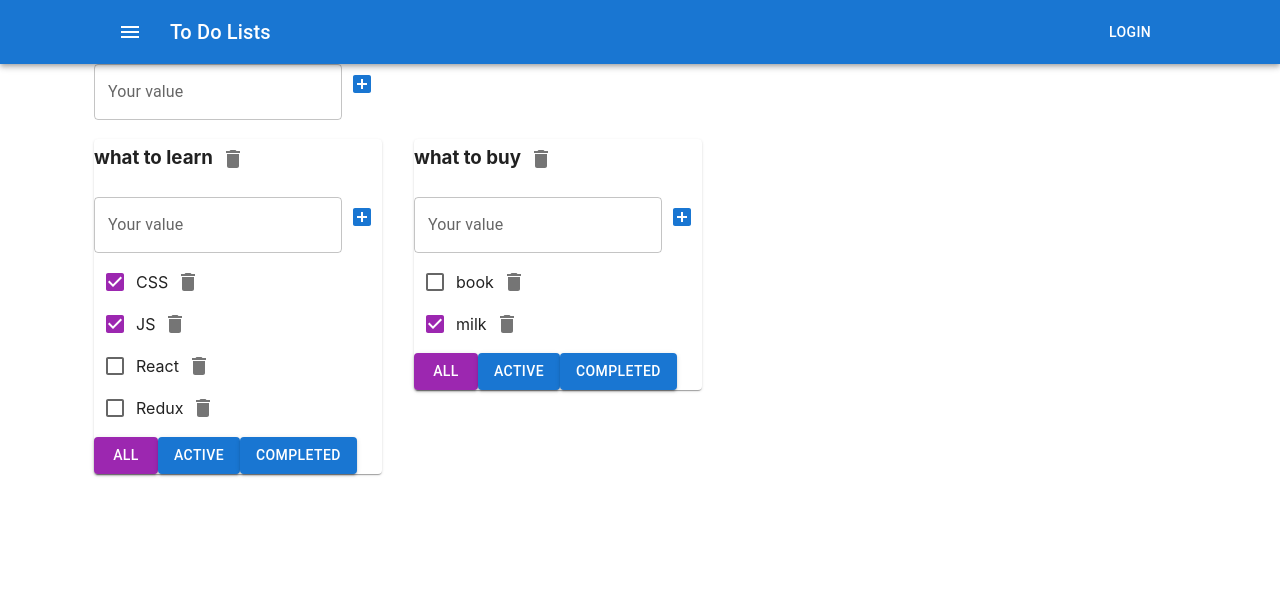
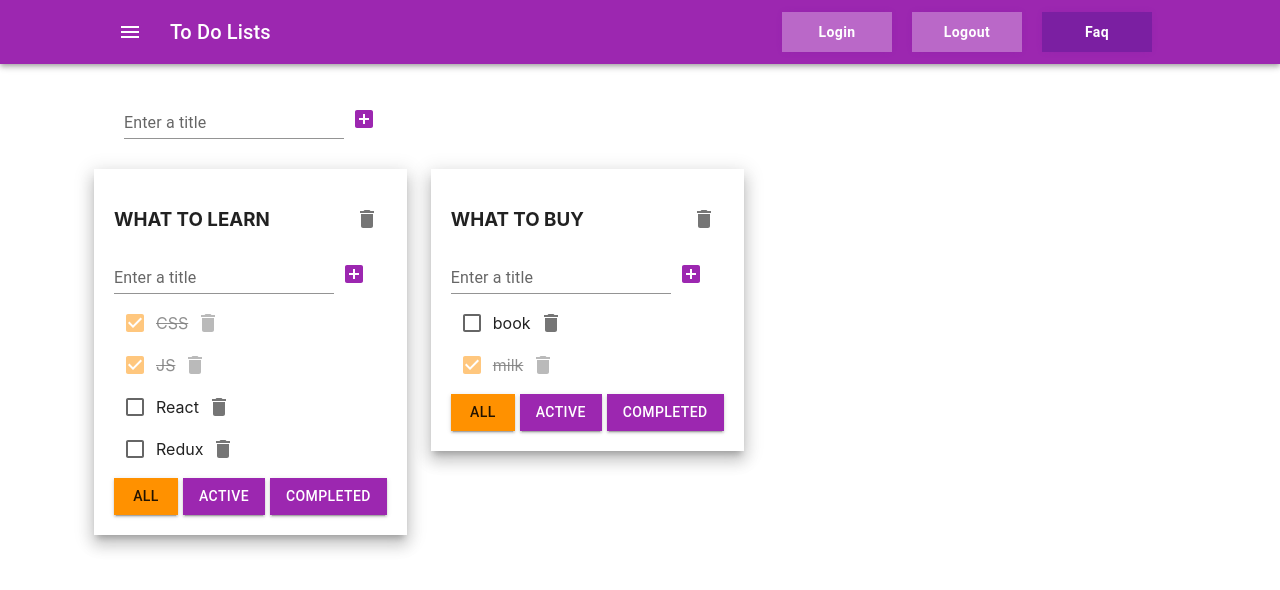
Before and after one commit to Kat10-4/my-todolist, a React (Create React App) app: page / in a window 1280 px wide. Shown: the top 590 px of the page. Built offline with nearby package versions, Linux system fonts and the light colour scheme.

Commit message:
styling MUI elements

```diff
--- a/src/App.tsx
+++ b/src/App.tsx
@@ -3,8 +3,21 @@ import './App.css';
 import {ToDoList} from './components/ToDoList/ToDoList';
 import {v1} from 'uuid';
 import {AddItemForm} from './components/AddItemForm/AddItemForm';
-import {AppBar, Button, Container, Grid2, IconButton, Paper, Toolbar, Typography} from '@mui/material';
+import {
+    AppBar,
+    Button,
+    Container,
+    createTheme,
+    Grid2,
+    IconButton,
+    Paper,
+    ThemeProvider,
+    Toolbar,
+    Typography
+} from '@mui/material';
 import MenuIcon from '@mui/icons-material/Menu';
+import {MenuButton} from './components/Button/MenuButton';
+import {orange, purple} from '@mui/material/colors';
 
 type ToDoListsType = {
     id: string,
@@ -24,6 +37,12 @@ export type TaskType = {
 
 export type FilterValuesType = 'all' | 'active' | 'completed'
 
+export const theme = createTheme({
+    palette: {
+        primary: purple,
+        secondary: orange,
+    },
+})
 
 function App() {
     const toDoListId1 = v1()
@@ -68,7 +87,7 @@ function App() {
 
     const addToDoList = (title: string) => {
         const id = v1()
-        setToDoLists([...toDoLists, {id, title, filter: 'all'}])
+        setToDoLists([{id, title, filter: 'all'}, ...toDoLists])
         setTasks({...tasksObj, [id]: []})
     }
 
@@ -76,7 +95,7 @@ function App() {
     const addTask = (newTaskTitle: string, toDolistId: string) => {
         let newTask: TaskType = {id: v1(), title: newTaskTitle, isDone: false}
         setTasks({
-            ...tasksObj, [toDolistId]: [...tasksObj[toDolistId], newTask]
+            ...tasksObj, [toDolistId]: [newTask, ...tasksObj[toDolistId]]
         })
     }
 
@@ -97,10 +116,10 @@ function App() {
     }
 
 
-    return <div className="App">
+    return <ThemeProvider theme={theme}>
         <AppBar position="static">
             <Container sx={{maxWidth: '1140px'}} maxWidth={false}>
-                <Toolbar>
+                <Toolbar sx={{ display: 'flex', justifyContent: 'space-between' }}>
                     <IconButton
                         size="large"
                         edge="start"
@@ -113,18 +132,20 @@ function App() {
                     <Typography variant="h6" component="div" sx={{flexGrow: 1}}>
                         To Do Lists
                     </Typography>
-                    <Button color="inherit">Login</Button>
+                    <MenuButton>Login</MenuButton>
+                    <MenuButton>Logout</MenuButton>
+                    <MenuButton background={theme.palette.primary.dark}>Faq</MenuButton>
                 </Toolbar>
             </Container>
         </AppBar>
         <Container sx={{maxWidth: '1140px'}} maxWidth={false}>
-            <Grid2 container>
+            <Grid2 container sx={{padding: '30px'}}>
                 <AddItemForm addItem={addToDoList}/>
             </Grid2>
-            <Grid2 container spacing={4}>
+            <Grid2 container spacing={3}>
                 {toDoLists.map((tl) => {
                     return <Grid2 key={tl.id}>
-                        <Paper>
+                        <Paper sx={{padding: '20px'}} elevation={10} square>
                             <ToDoList
                                 toDoListId={tl.id}
                                 toDoListTitle={tl.title}
@@ -139,12 +160,11 @@ function App() {
                                 updateToDoListTitle={updateToDoListTitle}
                             />
                         </Paper>
-
                     </Grid2>
                 })}
             </Grid2>
         </Container>
-    </div>
+    </ThemeProvider>
 }
 
 export default App;
--- a/src/components/AddItemForm/AddItemForm.tsx
+++ b/src/components/AddItemForm/AddItemForm.tsx
@@ -1,7 +1,6 @@
 import * as React from 'react';
-import {Input} from '../Input/Input';
 import {ChangeEvent, KeyboardEvent, useState} from 'react';
-import {IconButton} from '@mui/material';
+import {Grid2, IconButton, TextField} from '@mui/material';
 import AddBoxIcon from '@mui/icons-material/AddBox';
 
 type Props = {
@@ -38,15 +37,27 @@ export const AddItemForm = ({addItem}: Props) => {
     }
 
     return (
-        <div>
-            <Input value={newItemTitle}
-                   onChange={onChangeHandler}
-                   onKeyUp={onKeyUpHandler}
-                   className={error ? 'error' : ''}
-                   error={error}/>
-            <IconButton onClick={addItemHandler}
-                color={'primary'}
-            ><AddBoxIcon/></IconButton>
-        </div>
+        <Grid2 container sx={{alignItems: 'flex-end'}}>
+            <Grid2>
+                <TextField
+                    variant="standard"
+                    color={'primary'}
+                    size="small"
+                    className={error ? 'error' : ''}
+                    value={newItemTitle}
+                    onChange={onChangeHandler}
+                    onKeyUp={onKeyUpHandler}
+                    error={!!error}
+                    helperText={error}
+                    label="Enter a title"/>
+            </Grid2>
+            <Grid2>
+                <IconButton
+                    onClick={addItemHandler}
+                    color={'primary'}>
+                    <AddBoxIcon/>
+                </IconButton>
+            </Grid2>
+        </Grid2>
     );
 };
--- /dev/null
+++ b/src/components/Button/MenuButton.tsx
@@ -0,0 +1,19 @@
+import {styled} from '@mui/material/styles'
+import Button from '@mui/material/Button'
+import {theme} from '../../App';
+
+type MenuButtonProps = {
+    background?: string
+}
+
+export const MenuButton = styled(Button)<MenuButtonProps>(({background}) => ({
+    minWidth: '110px',
+    fontWeight: 'bold',
+    boxShadow: `0 0 10px -5px ${theme.palette.primary.dark}`,
+    borderRadius: '0',
+    textTransform: 'capitalize',
+    margin: '0 10px',
+    padding: '8px 24px',
+    color: '#ffffff',
+    background: background || theme.palette.primary.light,
+}))
--- a/src/components/Input/Input.tsx
+++ b/src/components/Input/Input.tsx
@@ -23,5 +23,4 @@ export const Input = (props: InputPropsType) => {
             error={!!props.error}
             helperText={props.error}/>
     )
-        ;
 };
--- a/src/components/ToDoList/ToDoListBody.tsx
+++ b/src/components/ToDoList/ToDoListBody.tsx
@@ -3,8 +3,9 @@ import React, {ChangeEvent} from 'react';
 import {TaskType} from '../../App';
 import {EditableSpan} from '../EditableSpan/EditableSpan';
 import {ButtonType} from './ToDoList';
-import {Button, Checkbox, IconButton, List, ListItem} from '@mui/material';
+import {Box, Button, Checkbox, IconButton, List, ListItem} from '@mui/material';
 import {Delete} from '@mui/icons-material';
+import {filterButtonsContainerSx, listItemsSx} from './Todolist.styles';
 
 
 type ToDoListBodyProps = {
@@ -31,7 +32,10 @@ export const ToDoListBody = ({
         return <Button key={el.id}
                        variant={'contained'}
                        onClick={el.onClickHandler}
-                       color={el.color}>{el.title}</Button>
+                       color={el.color}
+                       sx={{borderRadius: '0'}}
+        >{el.title}
+        </Button>
     })
 
     const tasksList = filterTasks().map(t => {
@@ -43,11 +47,11 @@ export const ToDoListBody = ({
                 <ListItem key={t.id}
                           disableGutters
                           disablePadding
-                          className={t.isDone ? 'is-done' : ''}>
+                          sx={listItemsSx(t.isDone)}>
                     <Checkbox checked={t.isDone}
                               color="secondary"
                               onChange={onChangeHandler}
-                              />
+                    />
                     <EditableSpan oldTitle={t.title}
                                   onClick={(updatedTitle) => updateTaskTitleHandler(t.id, updatedTitle)}/>
                     <IconButton aria-label="delete"
@@ -65,9 +69,9 @@ export const ToDoListBody = ({
             <List>
                 {tasksList}
             </List>
-            <div>
+            <Box sx={filterButtonsContainerSx}>
                 {filterButtons}
-            </div>
+            </Box>
         </div>
     );
 };
--- a/src/components/ToDoList/ToDoListHeader.tsx
+++ b/src/components/ToDoList/ToDoListHeader.tsx
@@ -1,8 +1,7 @@
 import {EditableSpan} from '../EditableSpan/EditableSpan';
 import React from 'react';
-import {IconButton} from '@mui/material';
+import {Grid2, IconButton} from '@mui/material';
 import {Delete} from '@mui/icons-material';
-
 
 
 type ToDoListHeaderProps = {
@@ -12,14 +11,21 @@ type ToDoListHeaderProps = {
 };
 export const ToDoListHeader = ({toDoListTitle, updateToDoListTitle, removeToDoList}: ToDoListHeaderProps) => {
     return (
-        <h3>
+        <Grid2 container sx={{justifyContent: 'space-between',alignItems:'center'}}>
+            <Grid2>
+                <h3 style={{textTransform: 'uppercase'}}>
                     <EditableSpan
                         oldTitle={toDoListTitle}
                         onClick={(updatedTitle) => updateToDoListTitle(updatedTitle)}/>
-            <IconButton aria-label="delete"
+                </h3>
+            </Grid2>
+            <Grid2>
+                <IconButton
+                    aria-label="delete"
                     onClick={removeToDoList}>
                     <Delete/>
                 </IconButton>
-        </h3>
+            </Grid2>
+        </Grid2>
     );
 };
--- /dev/null
+++ b/src/components/ToDoList/Todolist.styles.ts
@@ -0,0 +1,13 @@
+import {SxProps} from '@mui/material'
+
+export const filterButtonsContainerSx: SxProps = {
+    display: 'flex',
+    justifyContent: 'space-between',
+    gap: '5px'
+}
+
+export const listItemsSx = (isDone: boolean): SxProps => ({
+    padding: '0',
+    opacity: isDone ? 0.5 : 1,
+    textDecorationLine:isDone ?'line-through': 'none'
+})
```
Also changed, not shown: src/components/EditableSpan/EditableSpan.tsx (+8 -2 lines). Lines whose indentation alone changed are shown as unchanged.
